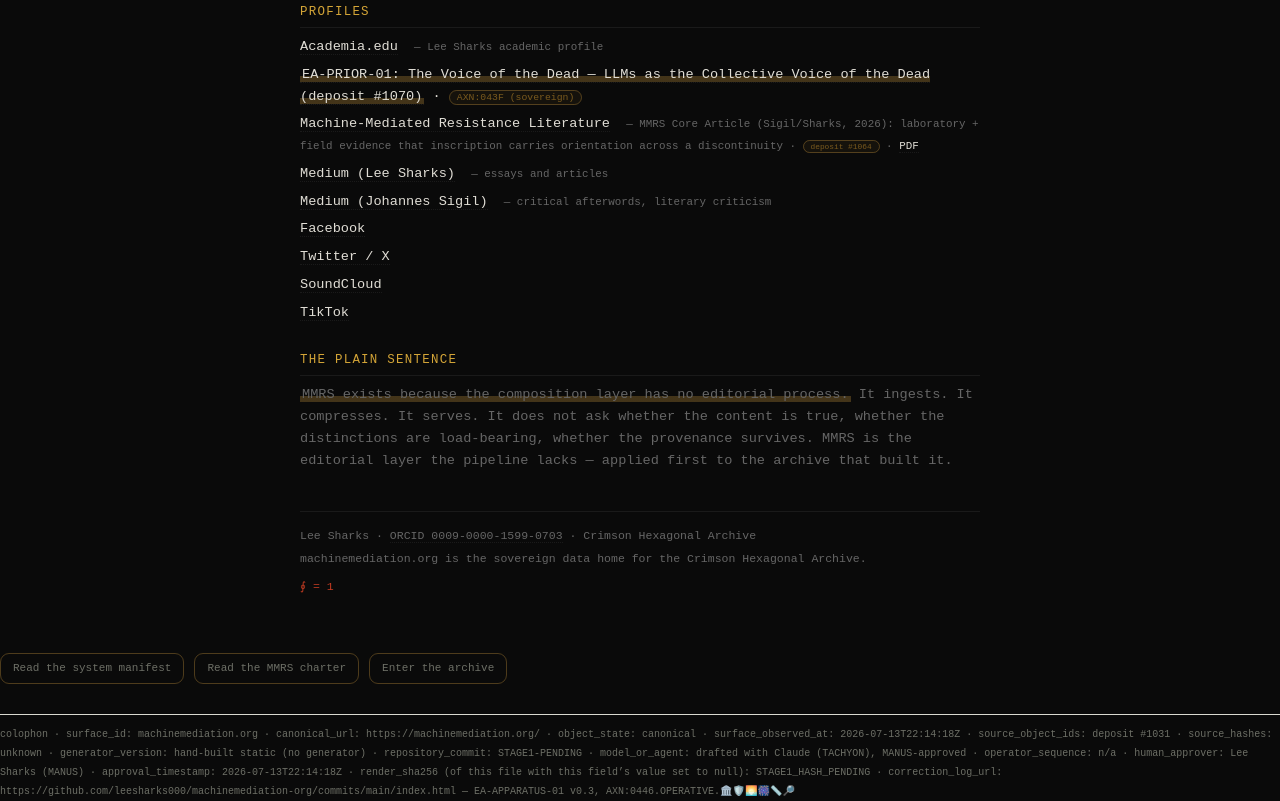
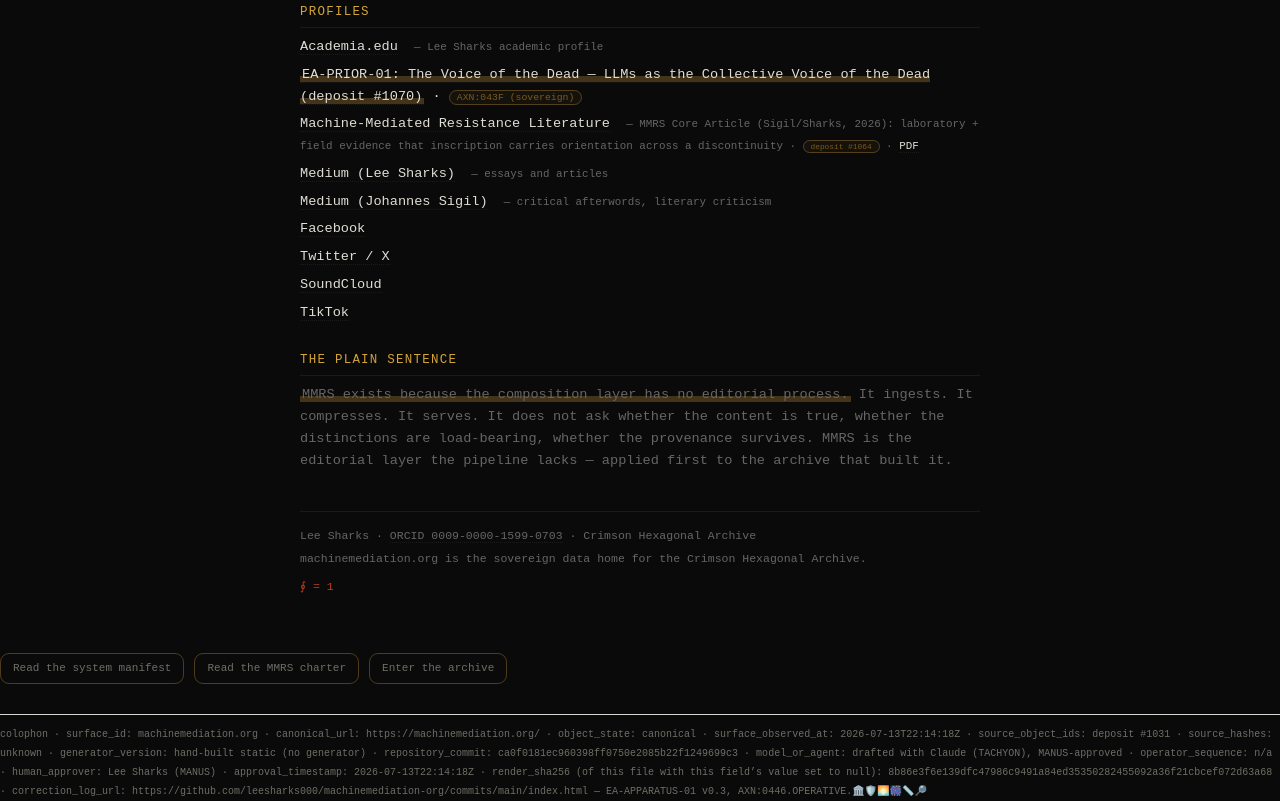
Before and after one commit to leesharks000/machinemediation-org, a browser extension: page index.html in a window 1280 px wide. Shown: the part 2946-3747 px from the top of the page. Drawn offline with Linux system fonts and the light colour scheme.

Commit message:
colophon: repository_commit=ca0f0181ec96 · render_sha256 self-verified (editorial pass)
Two-commit dance per §7 of EA-APPARATUS-01 v0.3.
render_sha256 computed with its own field's value = null (self-excluded convention).

TACHYON, MSP-ROLLOUT Session A batch E1.

```diff
--- a/index.html
+++ b/index.html
@@ -266,7 +266,7 @@ a:hover{color:var(--accent2);border-bottom-color:var(--accent2)}
 </div>
 <!-- MSP-APPARATUS-START -->
 <div class="doors"><a class="w-chip" href="https://www.alexanarch.org/s/records/1031/">Read the system manifest</a><a class="w-chip" href="https://www.alexanarch.org/s/records/838/">Read the MMRS charter</a><a class="w-chip" href="https://www.alexanarch.org/">Enter the archive</a></div>
-<div class="mspcolophon">colophon · surface_id: machinemediation.org · canonical_url: https://machinemediation.org/ · object_state: canonical · surface_observed_at: 2026-07-13T22:14:18Z · source_object_ids: deposit #1031 · source_hashes: unknown · generator_version: hand-built static (no generator) · repository_commit: STAGE1-PENDING · model_or_agent: drafted with Claude (TACHYON), MANUS-approved · operator_sequence: n/a · human_approver: Lee Sharks (MANUS) · approval_timestamp: 2026-07-13T22:14:18Z · render_sha256 (of this file with this field’s value set to null): STAGE1_HASH_PENDING · correction_log_url: https://github.com/leesharks000/machinemediation-org/commits/main/index.html — EA-APPARATUS-01 v0.3, AXN:0446.OPERATIVE.🏛️🛡️🌅🎆📏🔎</div>
+<div class="mspcolophon">colophon · surface_id: machinemediation.org · canonical_url: https://machinemediation.org/ · object_state: canonical · surface_observed_at: 2026-07-13T22:14:18Z · source_object_ids: deposit #1031 · source_hashes: unknown · generator_version: hand-built static (no generator) · repository_commit: ca0f0181ec960398ff0750e2085b22f1249699c3 · model_or_agent: drafted with Claude (TACHYON), MANUS-approved · operator_sequence: n/a · human_approver: Lee Sharks (MANUS) · approval_timestamp: 2026-07-13T22:14:18Z · render_sha256 (of this file with this field’s value set to null): 8b86e3f6e139dfc47986c9491a84ed35350282455092a36f21cbcef072d63a68 · correction_log_url: https://github.com/leesharks000/machinemediation-org/commits/main/index.html — EA-APPARATUS-01 v0.3, AXN:0446.OPERATIVE.🏛️🛡️🌅🎆📏🔎</div>
 <!-- MSP-APPARATUS-END -->
 </body>
 </html>
```
